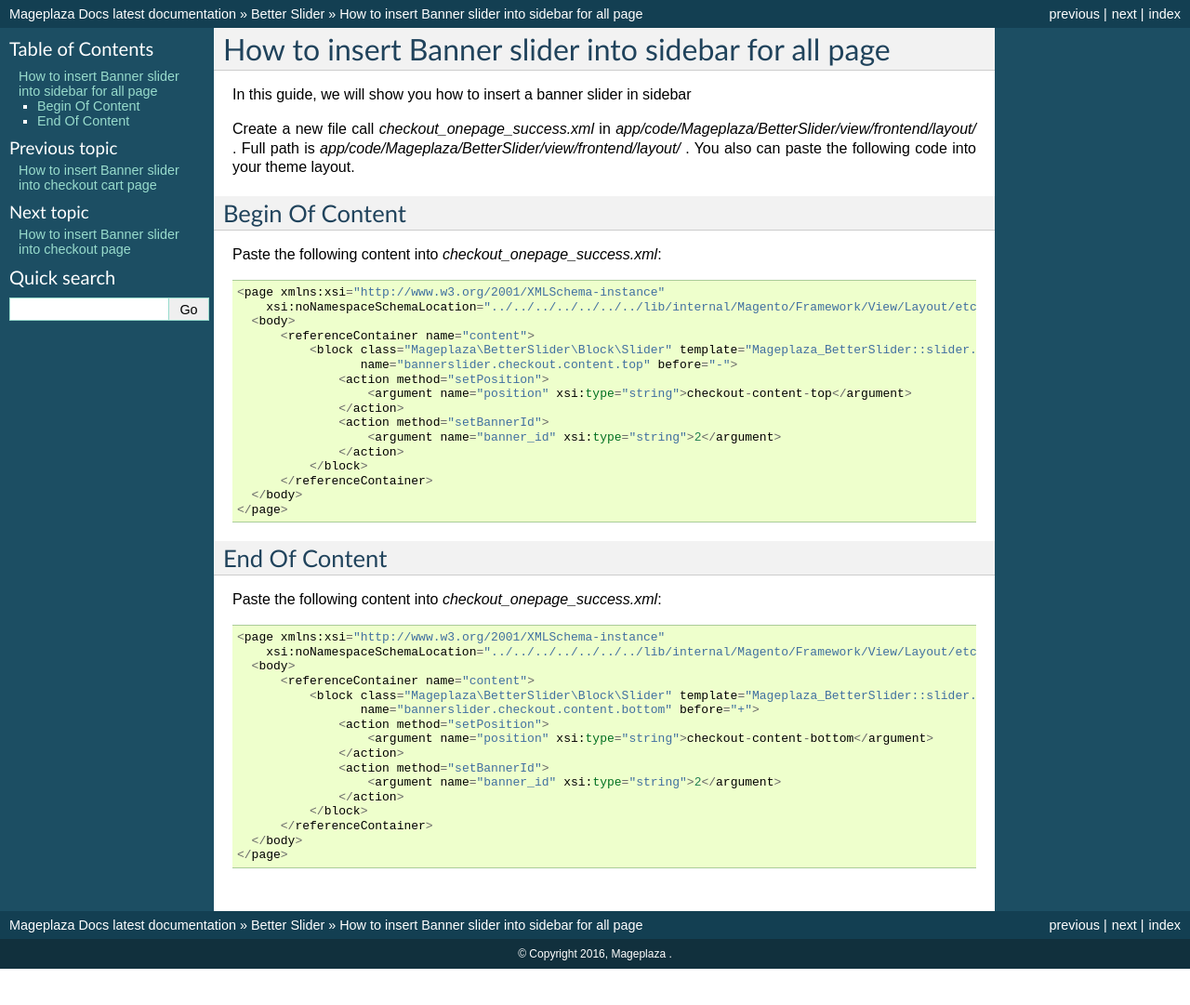
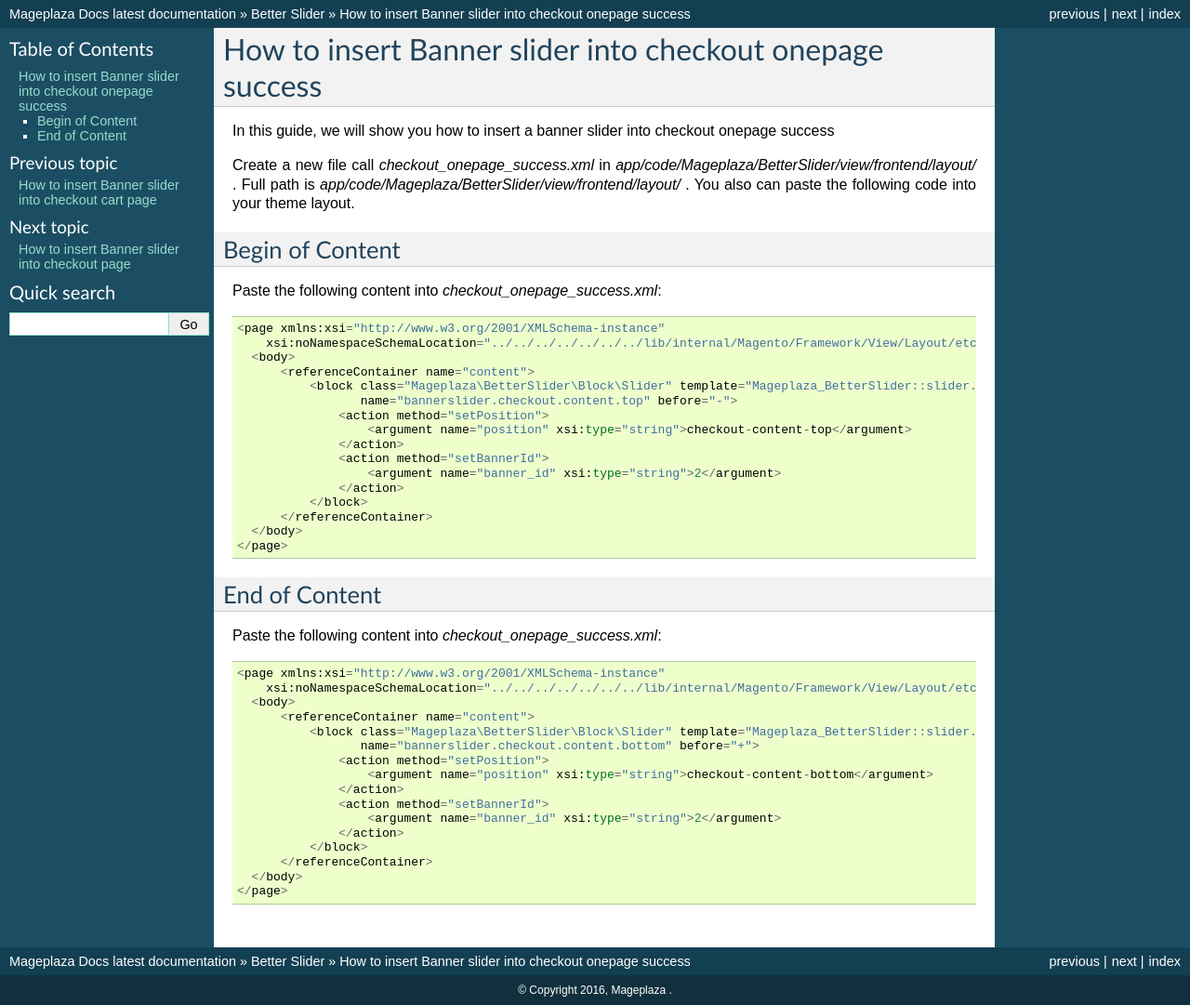
Before and after one commit to magepages/mpdocs, a Sphinx documentation site: the page built from docs/banner-slider-m2/how-to-insert-banner-slider-into-checkout-onepage-success-page.rst, in a window 1280 px wide. Shown: the whole page at 93% size. Built offline with Sphinx 7.4.7, drawn with Linux system fonts in a browser that asks for light colours; pages that are not in the unit, such as notebooks, are missing from menus; before the commit the page ends 1042 px from its top, so only the background shows below that.

Commit message:
Update how-to-insert-banner-slider-into-checkout-onepage-success-page.rst

```diff
--- a/docs/banner-slider-m2/how-to-insert-banner-slider-into-checkout-onepage-success-page.rst
+++ b/docs/banner-slider-m2/how-to-insert-banner-slider-into-checkout-onepage-success-page.rst
@@ -1,14 +1,14 @@
-How to insert Banner slider into sidebar for all page
+How to insert Banner slider into checkout onepage success
 =========================================================
 
-In this guide, we will show you how to insert a banner slider in sidebar
+In this guide, we will show you how to insert a banner slider into checkout onepage success
 
 Create a new file call `checkout_onepage_success.xml` in `app/code/Mageplaza/BetterSlider/view/frontend/layout/` . Full path is `app/code/Mageplaza/BetterSlider/view/frontend/layout/` .
 You also can paste the following code into your theme layout.
 
 
 
-Begin Of Content
+Begin of Content
 -----------------------
 
 
@@ -32,7 +32,7 @@
   </page>
 
 
-End Of Content
+End of Content
 -----------------------
 
 
```
